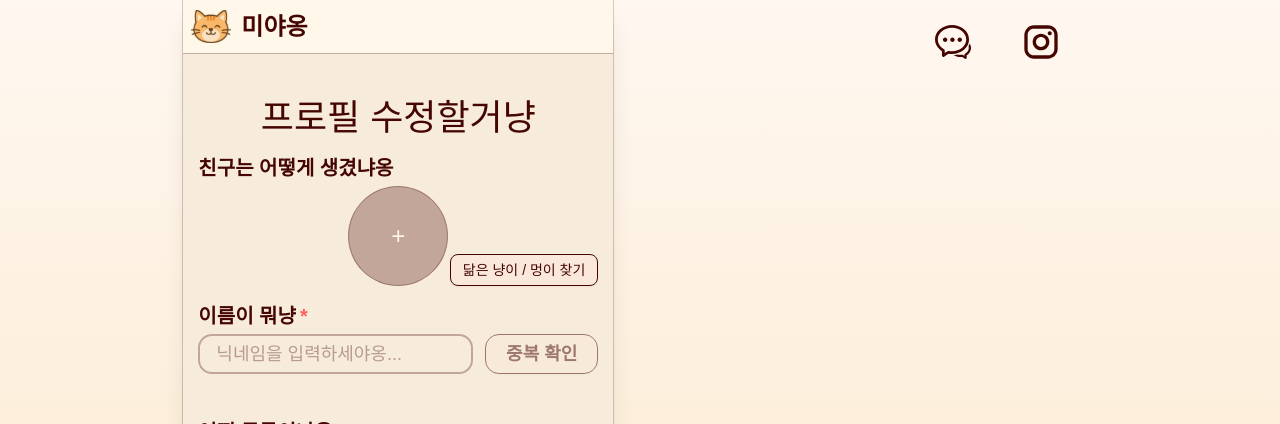
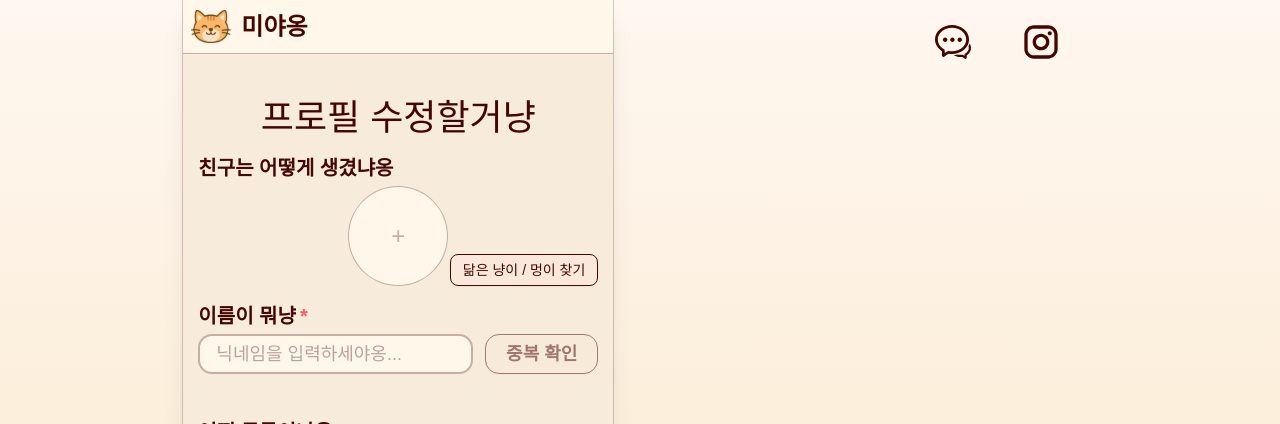
Before and after one commit to 100-hours-a-week/9_meow_fe, a React (Vite) app: page /mypage/edit in a window 1280 px wide. Shown: the top 424 px of the page. Built offline with nearby package versions, Linux system fonts and the light colour scheme; no server answers; a web font is replaced by a local one.

Commit message:
style: input 들 배경색상 입혀줌

```diff
--- a/src/components/pages/MemberForm/NicknameInput.tsx
+++ b/src/components/pages/MemberForm/NicknameInput.tsx
@@ -58,7 +58,7 @@ export default function NicknameInput({
       <div className="flex items-center w-full gap-3 h-10">
         <input
           className={cn(
-            "flex-1 h-full rounded-xl border-2 border-foreground/30 px-4 text-foreground text-lg placeholder:text-foreground/50 placeholder:opacity-70 focus:outline-none focus:ring-primary focus:border-primary",
+            "flex-1 h-full rounded-xl border-2 border-foreground/30 px-4 text-foreground text-lg placeholder:text-foreground/50 placeholder:opacity-70 focus:outline-none focus:ring-primary focus:border-primary bg-background",
             errorMessage &&
               "border-destructive ring-destructive focus:border-destructive focus:ring-destructive",
           )}
--- a/src/components/pages/MemberForm/ProfileImageSelection.tsx
+++ b/src/components/pages/MemberForm/ProfileImageSelection.tsx
@@ -51,7 +51,7 @@ function ProfileImageSelection({
         )}
         <div className="flex gap-3 items-center">
           <div className="flex flex-col items-center gap-2">
-            <label className="flex items-center justify-center w-[100px] h-[100px] bg-muted-foreground border border-foreground/30 rounded-full cursor-pointer overflow-hidden">
+            <label className="flex items-center justify-center w-[100px] h-[100px] bg-background border border-foreground/30 rounded-full cursor-pointer overflow-hidden">
               {previewUrl ? (
                 <img
                   src={previewUrl}
@@ -60,7 +60,7 @@ function ProfileImageSelection({
                 />
               ) : (
                 <div className="flex flex-col items-center gap-2">
-                  <span className="text-2xl text-background">+</span>
+                  <span className="text-2xl text-muted-foreground">+</span>
                 </div>
               )}
               <input
```
